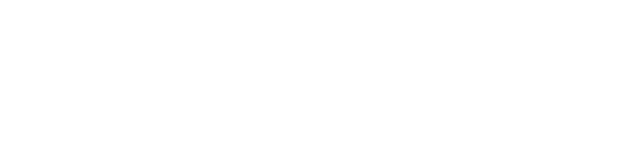
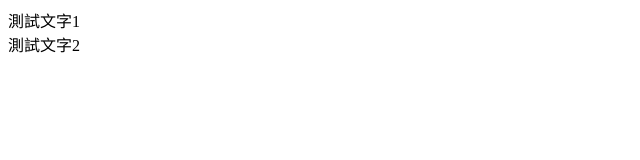
Before and after one commit to ra45388791/ra45388791.github.io, a plain HTML site: page index.html in a window 1280 px wide. Shown: the whole page, without its empty margins (0-640 px from the left). Drawn offline with Linux system fonts and the light colour scheme.

```diff
--- a/index.html
+++ b/index.html
@@ -9,6 +9,10 @@
 </head>
 
 <body>
+    <header>
+        <div>測試文字1</div>
+        <div>測試文字2</div>
+    </header>
 
 </body>
 
```
